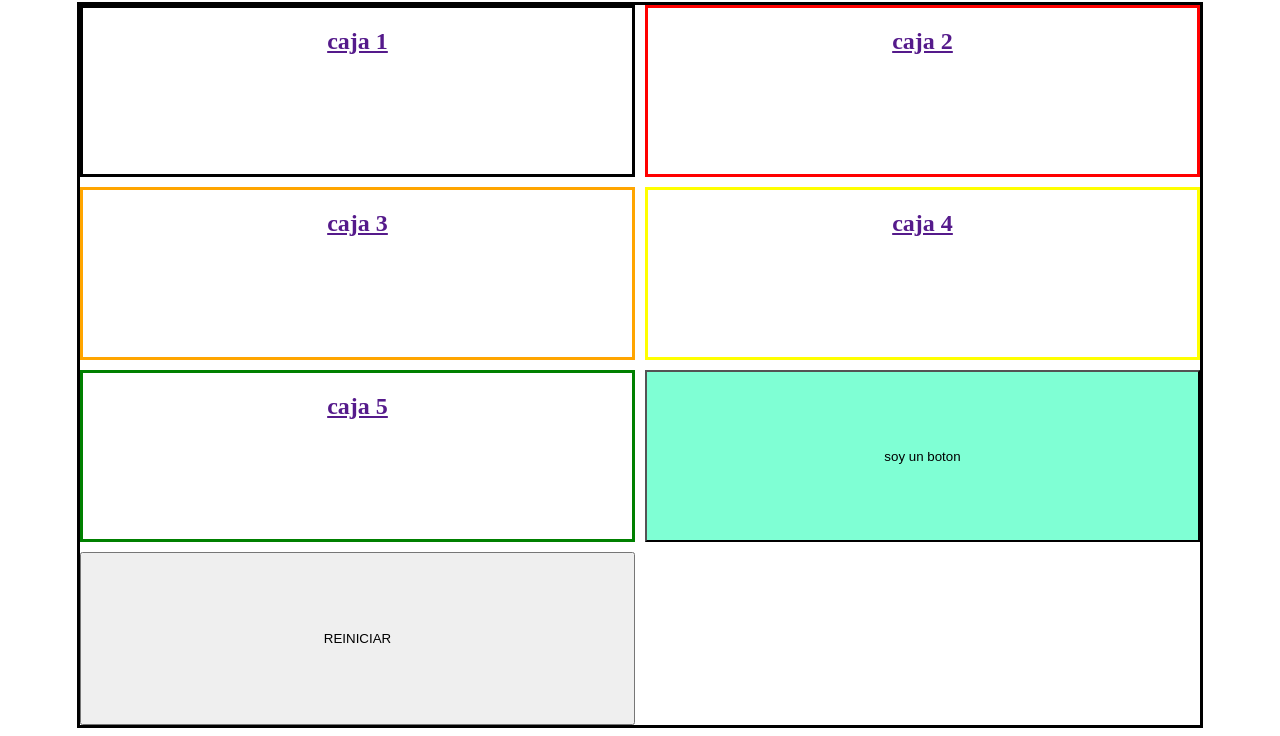
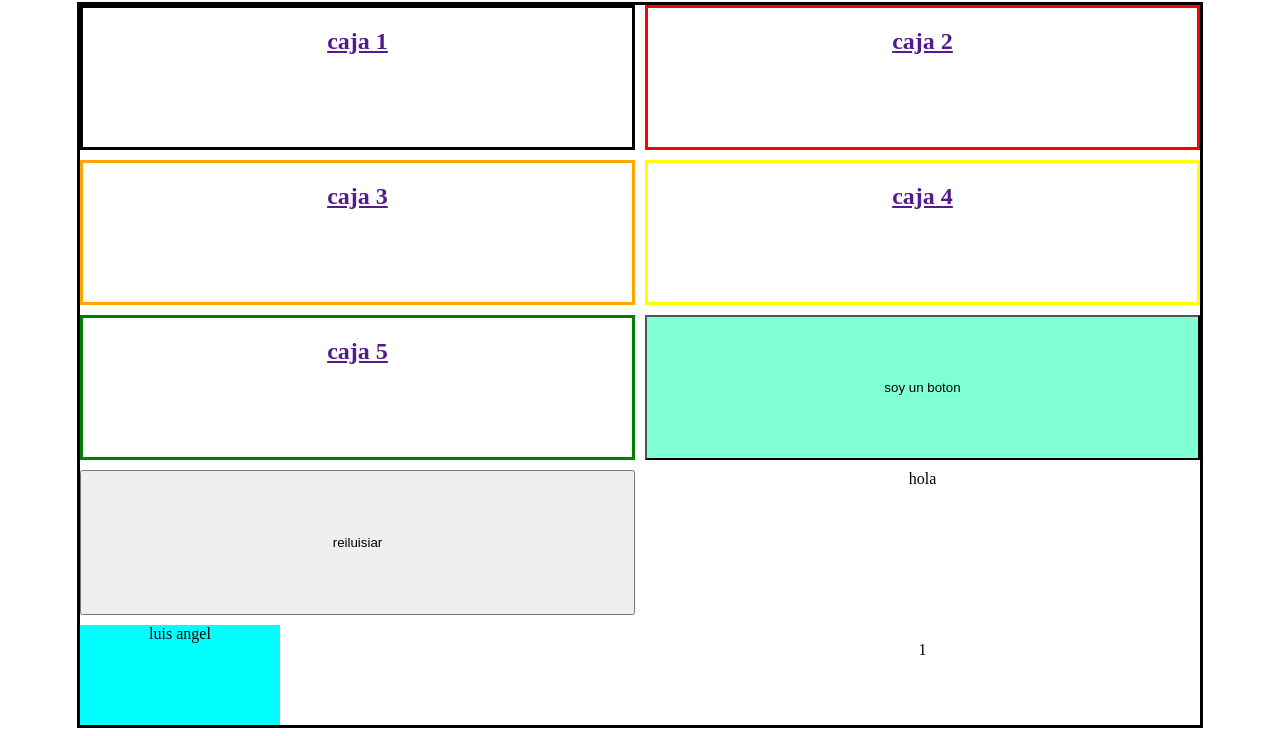
Before and after one commit to Garcia-Joyas/Garcia-Joyas.github.io, a plain HTML site: page index.html in a window 1280 px wide. Both pictures are taken after a click on the button "soy un boton". Shown: the part 78-814 px from the top of the page. Drawn offline with Linux system fonts and the light colour scheme.

Commit message:
Add files via upload

```diff
--- a/index.html
+++ b/index.html
@@ -1,10 +1,13 @@
 <!DOCTYPE html>
 <html lang="en">
 <head>
+
     <link rel="stylesheet" href="main.css">
     <meta charset="UTF-8">
     <meta http-equiv="X-UA-Compatible" content="IE=edge">
     <meta name="viewport" content="width=device-width, initial-scale=1.0">
+    <script async src="https://pagead2.googlesyndication.com/pagead/js/adsbygoogle.js?client=ca-pub-2030498521976382"
+     crossorigin="anonymous"></script>
 </head>
 <body>
     <h1>hola garcyty</h1>
@@ -15,7 +18,11 @@
         <div class="con" id="cuatro"><a href=""><h2>caja 4</h2></a></div>
         <div class="con" id="cinco"><a href=""><h2>caja 5</h2></a></div>
         <button id="bot">soy un boton</button>
-        <button id="bot2">REINICIAR</button>
+        <button id="bot2">reiluisiar
+
+        </button>
+        <div>hola</div>
+        <div id="luis">luis angel</div>
 
     </div>
     <script src="script.js"></script></body>
--- a/main.css
+++ b/main.css
@@ -15,7 +15,7 @@ h1{
     grid-template-rows: 1fr 1fr 1fr 1fr;
 }
 .con:hover{
-    background-color: grey;
+    background-color: greenyellow;
 }
 #uno{
     border: solid;
@@ -43,3 +43,10 @@ h1{
 #bot2{
     height: 4fr;
 }
+
+
+#luis{
+    background-color: aqua;
+    width: 200px;
+    height: 100px;
+}
--- a/script.js
+++ b/script.js
@@ -1,9 +1,11 @@
-function Greeting({ name }) {
-    return <h1>Hello, {name}</h1>;
-  }
+var bu = document.getElementById("bot");
+var contenedor = document.getElementById("cajaa");
+var i=0;
+function contar(){
+  i++;
+  var pp = document.createElement("p");
+  pp.textContent=`${i}`;
+  contenedor.appendChild(pp);
 
-  export default function App() {
-    return <Greeting name="world" />
-  }
-  var bot = document.getElementById("bot");
-  bot.addEventListener("click",Greeting);
+}
+bu.addEventListener("click",contar);
```
Also changed, not shown: ads.txt (added).
